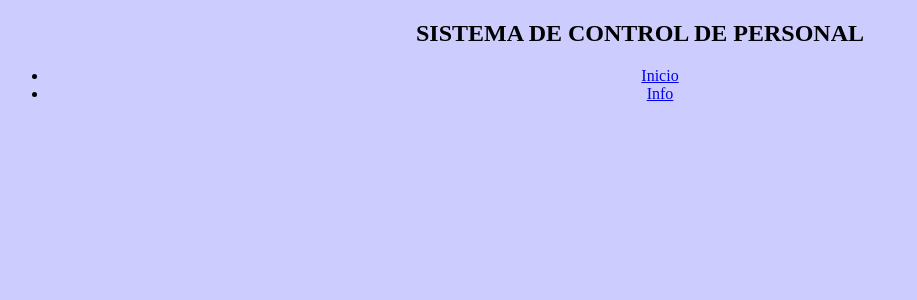
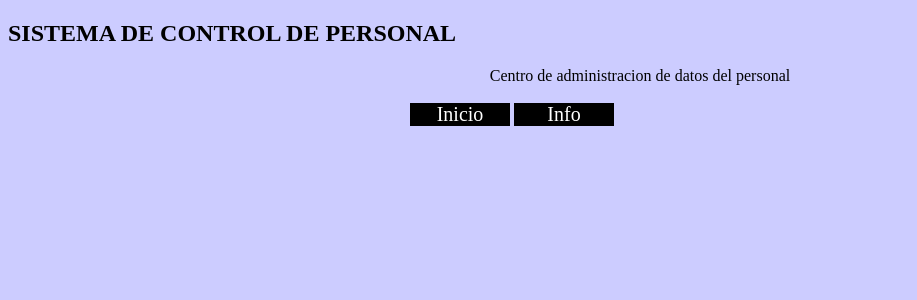
Before and after one commit to elflaco777/sistemaControlPersonal_UNLP, a PHP site: page /trabajo_php/ in a window 1280 px wide. Shown: the top 300 px of the page, without its empty margins (0-917 px from the left). Run offline with PHP 8.4, Linux system fonts and the light colour scheme.

Commit message:
modificacion vista.php

```diff
--- a/view/css/estilo.css
+++ b/view/css/estilo.css
@@ -1,5 +1,38 @@
 body{
   background-color:rgba(0,0,255,0.2);
-  text-align:center;
 
 }
+
+#info{
+   text-align:center;
+
+}
+
+#menu{
+   list-style:none;
+   margin:0;
+   padding:0;
+   margin-left:400px;
+
+  }
+#menu li{
+     margin:2px;
+     padding:0;
+     float:left;
+
+}
+#menu li a {
+     display:block;
+     width:100px;
+     text-decoration:none;
+     text-align:center;
+     font-size:20px;
+     color:#FFFFFF;
+	background-color:#000000;
+
+}
+
+#menu li a:hover {
+    color:red;
+	background-color:blue;
+}
--- a/view/vista.php
+++ b/view/vista.php
@@ -1,4 +1,9 @@
-<ul>
+<div id="info" >
+<p> Centro de administracion de datos del personal </p>
+
+<ul id="menu">
 <li><a href="index.php?view=index.php"> Inicio </a></li>
-<li><a><a href="index.php?view=informacion.php"> Info  </a></li>
+<li><a><a href="index.php?view=consulta.php"> Info  </a></li>
 </ul>
+
+</div>
```
Also changed, not shown: view/index.php (+5 -5 lines), 1 other file.
